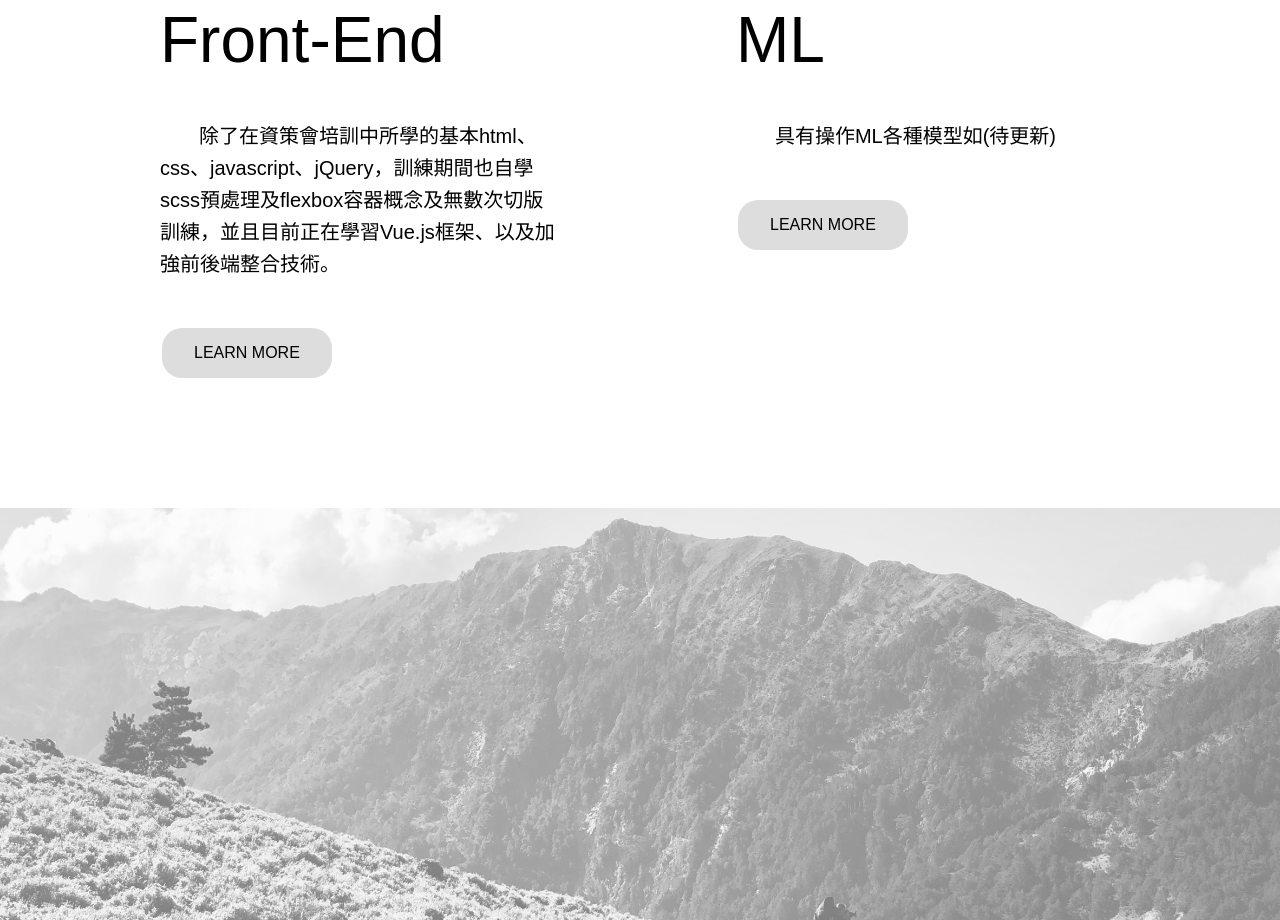
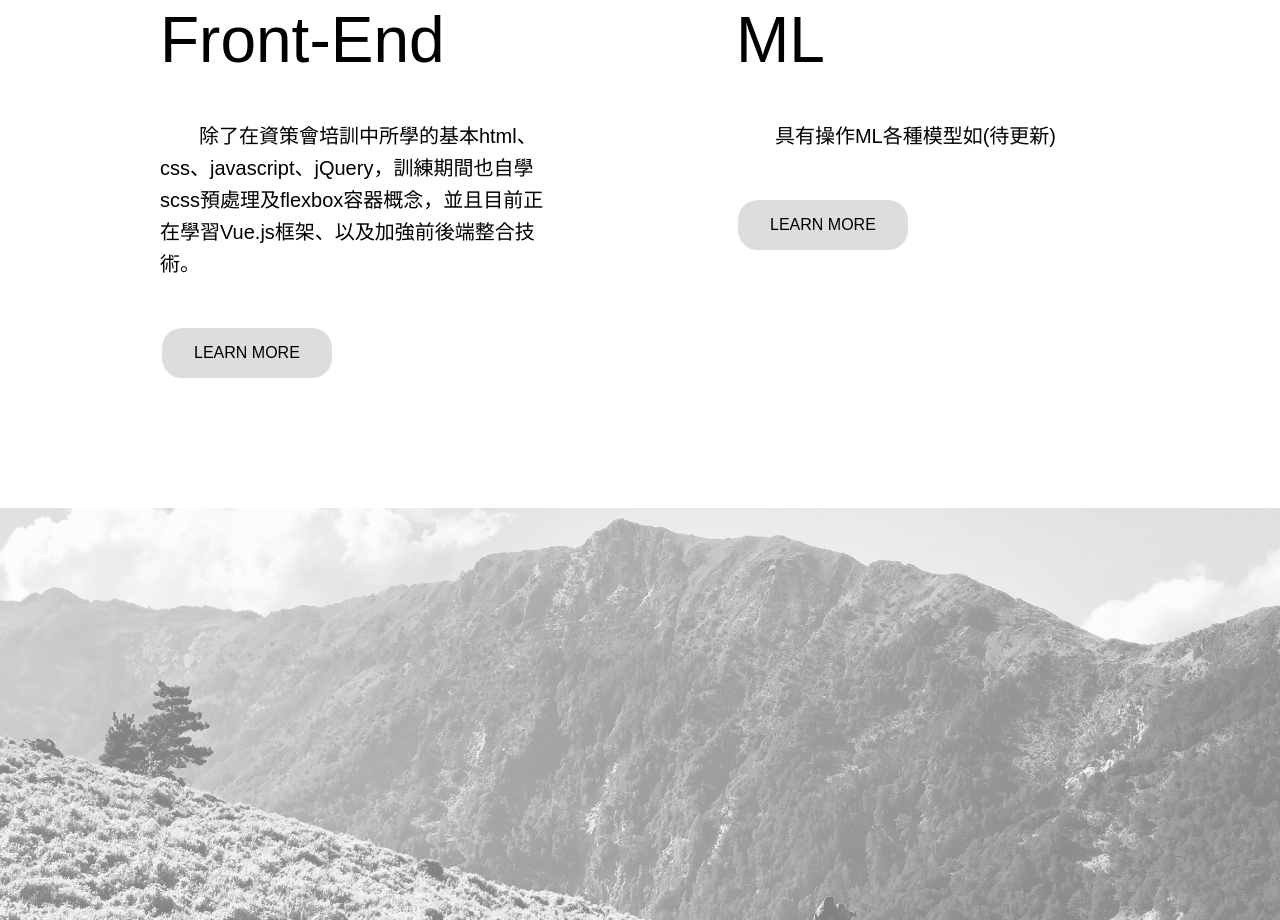
Before and after one commit to AllenW1991/My-Pages, a plain HTML site: page index.html in a window 1280 px wide. Shown: the part 1320-2240 px from the top of the page. Drawn offline with nearby package versions, Linux system fonts and the light colour scheme.

Commit message:
add text

```diff
--- a/index.html
+++ b/index.html
@@ -63,7 +63,7 @@
       <div class="skill">
         <div class="skill_1">
           <h3>Front-End</h3>
-          <p>&nbsp; &nbsp;&nbsp; &nbsp;&nbsp;除了在資策會培訓中所學的基本html、css、javascript、jQuery，訓練期間也自學scss預處理及flexbox容器概念及無數次切版訓練，並且目前正在學習Vue.js框架、以及加強前後端整合技術。</p>
+          <p>&nbsp; &nbsp;&nbsp; &nbsp;&nbsp;除了在資策會培訓中所學的基本html、css、javascript、jQuery，訓練期間也自學scss預處理及flexbox容器概念，並且目前正在學習Vue.js框架、以及加強前後端整合技術。</p>
           <button>LEARN MORE</button>
         </div>
         <div class="skill_2">
```
